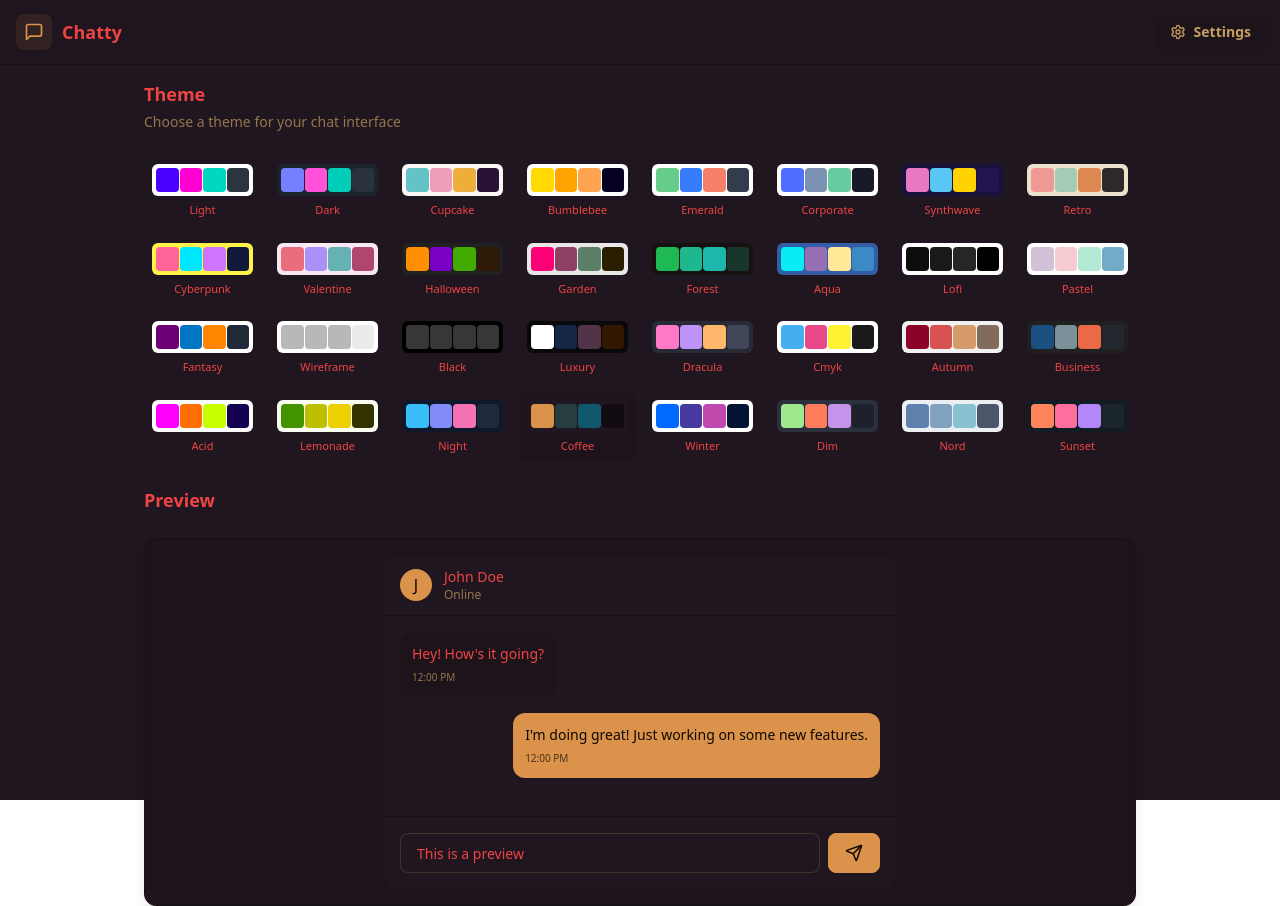
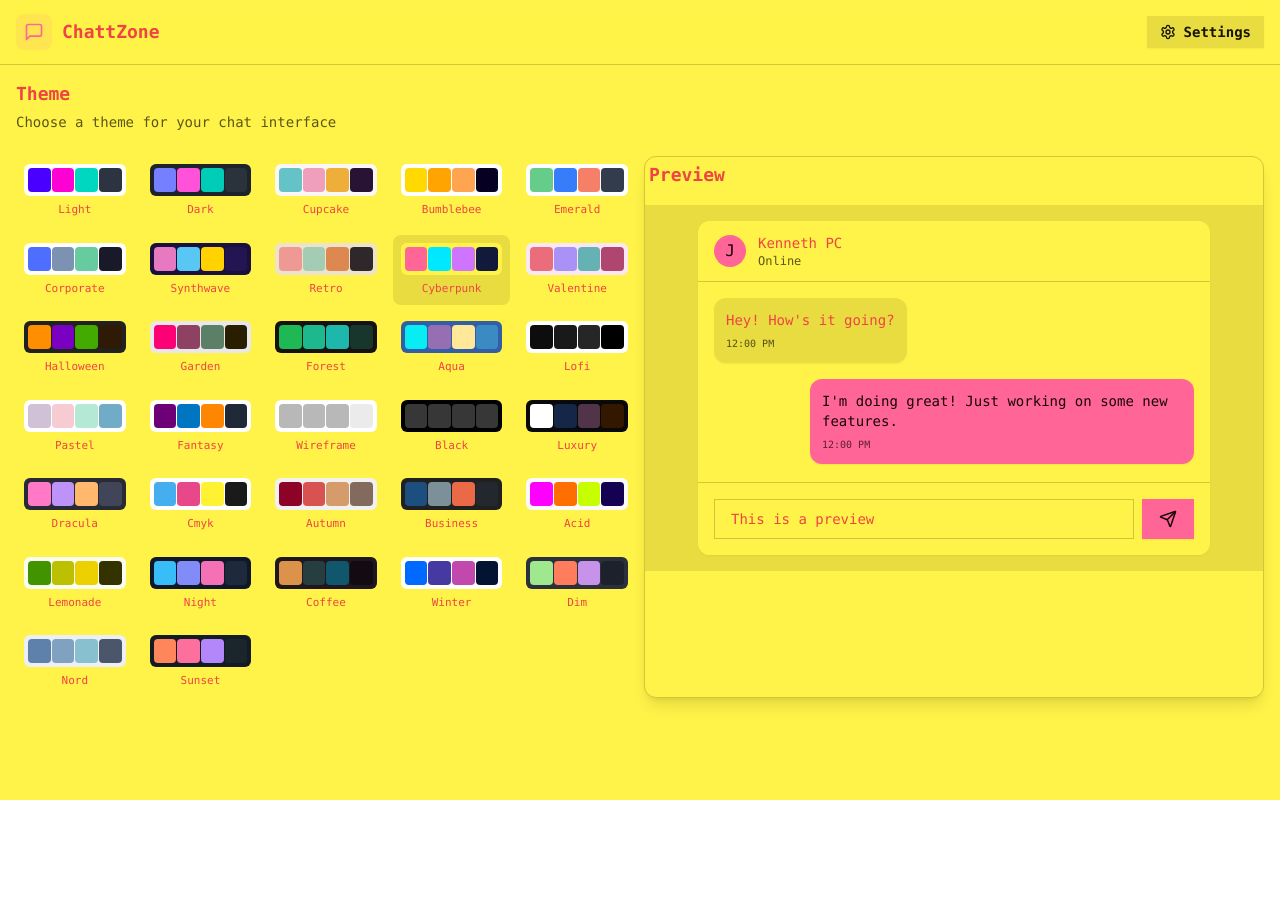
Before and after one commit to kennethdevpc/chatAppMERN, a React (Vite) app in the folder frontend/: page /settings in a window 1280 px wide. After the commit the page ends 800 px from the top, so only its background shows below. Built offline with nearby package versions, Linux system fonts and the light colour scheme; no server answers.

Commit message:
correccion de fornt

```diff
--- a/frontend/src/components/Navbar.tsx
+++ b/frontend/src/components/Navbar.tsx
@@ -17,7 +17,7 @@ const Navbar = () => {
               <div className="size-9 rounded-lg bg-primary/10 flex items-center justify-center">
                 <MessageSquare className="w-5 h-5 text-primary" />
               </div>
-              <h1 className="text-lg font-bold">Chatty</h1>
+              <h1 className="text-lg font-bold">ChattZone</h1>
             </Link>
           </div>
 
--- a/frontend/src/components/NoChatSelected.tsx
+++ b/frontend/src/components/NoChatSelected.tsx
@@ -17,7 +17,7 @@ const NoChatSelected = () => {
         </div>
 
         {/* Welcome Text */}
-        <h2 className="text-2xl font-bold">Welcome to Chatty!</h2>
+        <h2 className="text-2xl font-bold">Welcome to chatZone!</h2>
         <p className="text-base-content/60">
           Select a conversation from the sidebar to start chatting
         </p>
--- a/frontend/src/pages/LoginPage.tsx
+++ b/frontend/src/pages/LoginPage.tsx
@@ -18,7 +18,7 @@ const LoginPage = () => {
   };
 
   return (
-    <div className="h-screen grid lg:grid-cols-2">
+    <div className="h-screen grid lg:grid-cols-1 pt-10">
       {/* Left Side - Form */}
       <div className="flex flex-col justify-center items-center p-6 sm:p-12">
         <div className="w-full max-w-md space-y-8">
@@ -31,7 +31,7 @@ const LoginPage = () => {
               >
                 <MessageSquare className="w-6 h-6 text-primary" />
               </div>
-              <h1 className="text-2xl font-bold mt-2">Welcome Back</h1>
+              <h1 className="text-2xl font-bold mt-2">Welcome to chatZone</h1>
               <p className="text-base-content/60">Sign in to your account</p>
             </div>
           </div>
@@ -110,8 +110,8 @@ const LoginPage = () => {
 
       {/* Right Side - Image/Pattern */}
       <AuthImagePattern
-        title={'Welcome back!'}
-        subtitle={'Sign in to continue your conversations and catch up with your messages.'}
+        title={'Prepare for a conversation!'}
+        subtitle={'create a count and start to chat in this great community'}
       />
     </div>
   );
--- a/frontend/src/pages/SettingsPage.tsx
+++ b/frontend/src/pages/SettingsPage.tsx
@@ -11,14 +11,15 @@ const SettingsPage = () => {
   const { theme, setTheme } = useThemeStore();
 
   return (
-    <div className="h-screen container mx-auto px-4 pt-20 max-w-5xl">
-      <div className="space-y-6">
+    <div className="h-screen container mx-auto px-4 pt-20 max-w-7xl ">
+      <div className="space-y-6  ">
         <div className="flex flex-col gap-1">
           <h2 className="text-lg font-semibold">Theme</h2>
           <p className="text-sm text-base-content/70">Choose a theme for your chat interface</p>
         </div>
 
-        <div className="grid grid-cols-4 sm:grid-cols-6 md:grid-cols-8 gap-2">
+        <div className="grid  md:grid-cols-2  gap-2">
+          <div className="grid grid-cols-4 sm:grid-cols-4 md:grid-cols-5 gap-2">
             {THEMES.map((t) => (
               <button
                 key={t}
@@ -42,10 +43,8 @@ const SettingsPage = () => {
               </button>
             ))}
           </div>
-
-        {/* Preview Section */}
-        <h3 className="text-lg font-semibold mb-3">Preview</h3>
           <div className="rounded-xl border border-base-300 overflow-hidden bg-base-100 shadow-lg">
+            <h3 className="text-lg font-semibold mb-3 p-1">Preview</h3>{' '}
             <div className="p-4 bg-base-200">
               <div className="max-w-lg mx-auto">
                 {/* Mock Chat UI */}
@@ -57,12 +56,11 @@ const SettingsPage = () => {
                         J
                       </div>
                       <div>
-                      <h3 className="font-medium text-sm">John Doe</h3>
+                        <h3 className="font-medium text-sm">Kenneth PC</h3>
                         <p className="text-xs text-base-content/70">Online</p>
                       </div>
                     </div>
                   </div>
-
                   {/* Chat Messages */}
                   <div className="p-4 space-y-4 min-h-[200px] max-h-[200px] overflow-y-auto bg-base-100">
                     {PREVIEW_MESSAGES.map((message) => (
@@ -89,7 +87,6 @@ const SettingsPage = () => {
                       </div>
                     ))}
                   </div>
-
                   {/* Chat Input */}
                   <div className="p-4 border-t border-base-300 bg-base-100">
                     <div className="flex gap-2">
@@ -111,6 +108,7 @@ const SettingsPage = () => {
           </div>
         </div>
       </div>
+    </div>
   );
 };
 export default SettingsPage;
--- a/frontend/src/pages/SignUpPage.tsx
+++ b/frontend/src/pages/SignUpPage.tsx
@@ -66,7 +66,7 @@ const SignUpPage = () => {
                 <input
                   type="text"
                   className={`input input-bordered w-full pl-10`}
-                  placeholder="John Doe"
+                  placeholder="Kenneth pc"
                   value={formData.fullName}
                   onChange={(e) => setFormData({ ...formData, fullName: e.target.value })}
                 />
--- a/frontend/src/store/useThemeStore.ts
+++ b/frontend/src/store/useThemeStore.ts
@@ -4,7 +4,7 @@ type ThemeStore = {
   setTheme: (theme: string) => void;
 };
 export const useThemeStore = create<ThemeStore>((set) => ({
-  theme: localStorage.getItem('chat-theme') || 'coffee',
+  theme: localStorage.getItem('chat-theme') || 'cyberpunk',
   setTheme: (theme: string) => {
     localStorage.setItem('chat-theme', theme);
     set({ theme });
```
Lines whose indentation alone changed are shown as unchanged.
